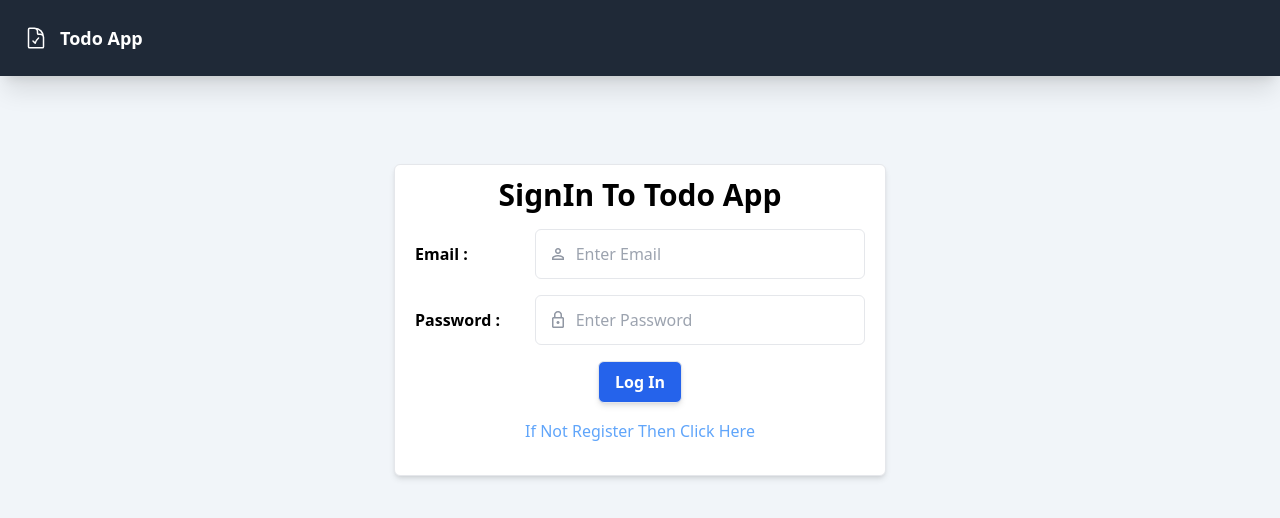
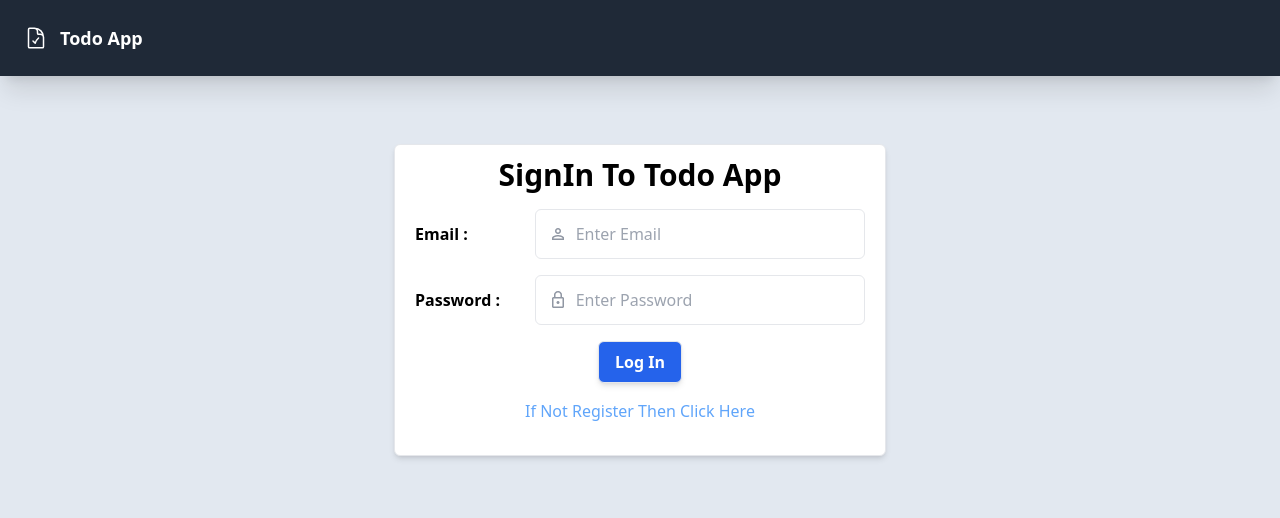
Before and after one commit to ravibpibs/todo-redux-toolkit, a React (Create React App) app: page / in a window 1280 px wide. Shown: the top 518 px of the page. Built offline with nearby package versions, Linux system fonts and the light colour scheme.

Commit message:
update btn changes

```diff
--- a/public/index.html
+++ b/public/index.html
@@ -2,7 +2,7 @@
 <html lang="en">
   <head>
     <meta charset="utf-8" />
-    <link rel="icon" href="%PUBLIC_URL%/favicon.ico" />
+    <link rel="icon" href="%PUBLIC_URL%/todo.ico" />
     <meta name="viewport" content="width=device-width, initial-scale=1" />
     <meta name="theme-color" content="#000000" />
     <meta
@@ -24,7 +24,7 @@
       work correctly both with client-side routing and a non-root public URL.
       Learn how to configure a non-root public URL by running `npm run build`.
     -->
-    <title>Todo App | A React Redux Todo App</title>
+    <title>Todo App</title>
   </head>
   <body>
     <noscript>You need to enable JavaScript to run this app.</noscript>
--- a/src/components/Layout.js
+++ b/src/components/Layout.js
@@ -3,9 +3,9 @@ import Header from "./Header"
 
 const Layout = () => {
   return (
-    <div className="w-screen h-screen bg-slate-100">
+    <div className="w-screen h-full min-h-screen bg-slate-200">
       <Header />
-      <main className="container mx-auto px-3 md:px-5 max-w-5xl pt-10 md:pt-12 ">
+      <main className="container mx-auto px-3 md:px-5 max-w-5xl pt-5 md:pt-7 pb-5">
         <Outlet />
       </main>
     </div>
--- a/src/features/todos/EditTodo.js
+++ b/src/features/todos/EditTodo.js
@@ -90,7 +90,7 @@ const EditTodo = () => {
         />
       </div>
       <FormErrorMessage touched={formik.touched.details} error={formik.errors.details} />
-      <button className='bg-blue-600 text-white p-2 text-center font-semibold rounded-md border shadow-md w-fit px-4 hover:bg-blue-700 flex justify-center mx-auto' type="submit">Create</button>
+      <button className='bg-blue-600 text-white p-2 text-center font-semibold rounded-md border shadow-md w-fit px-4 hover:bg-blue-700 flex justify-center mx-auto' type="submit">Update</button>
 
     </form>
   )
```
Also changed, not shown: 1 other file (tests, documents, lock files or other folders).
